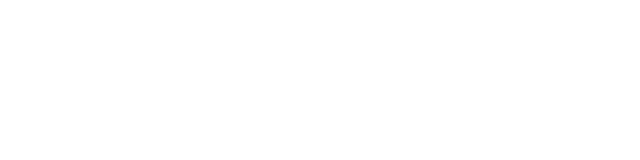
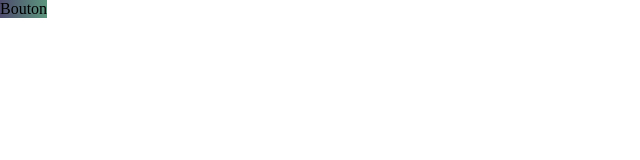
Before and after one commit to galima10/portfolio, a React (Vite) app: page / in a window 1280 px wide. Shown: the top 160 px of the page, without its empty margins (0-640 px from the left). Built offline with nearby package versions, Linux system fonts and the light colour scheme.

Commit message:
Add color into theme

```diff
--- a/src/App.tsx
+++ b/src/App.tsx
@@ -1,12 +1,11 @@
-import { useState } from "react";
 import "./styles/main.scss";
 
+import AppButton from "@components/atoms/AppButton";
+
 function App() {
-  const [count, setCount] = useState(0);
-
   return (
     <>
-
+      <AppButton />
     </>
   );
 }
--- a/src/components/atoms/AppButton/AppButton.module.scss
+++ b/src/components/atoms/AppButton/AppButton.module.scss
@@ -0,0 +1,10 @@
+@use "@styles/partials/variables" as *;
+@use "@styles/partials/mixins" as *;
+@use "@styles/partials/functions" as *;
+@use "@styles/partials/placeholders" as *;
+
+
+
+.appButton {
+    background: $gradient;
+}
--- a/src/components/atoms/AppButton/index.tsx
+++ b/src/components/atoms/AppButton/index.tsx
@@ -2,7 +2,7 @@ import styles from "./AppButton.module.scss";
 
 export default function AppButton() {
   return (
-    <a href="#" className={styles.appButton}>
+    <a href="/" className={styles.appButton}>
       <p>Bouton</p>
     </a>
   );
--- a/src/styles/partials/_variables.scss
+++ b/src/styles/partials/_variables.scss
@@ -0,0 +1,9 @@
+// Couleurs
+$primary-color: #fffaee;
+$secondary-color: #4E4B6E;
+$tertiary-color: #505959;
+$accent-color: #5C967D;
+$nuance-color: #E8DEDA;
+
+// Dégradé
+$gradient: linear-gradient(-90deg, $accent-color 0%, $secondary-color 100%);
```
